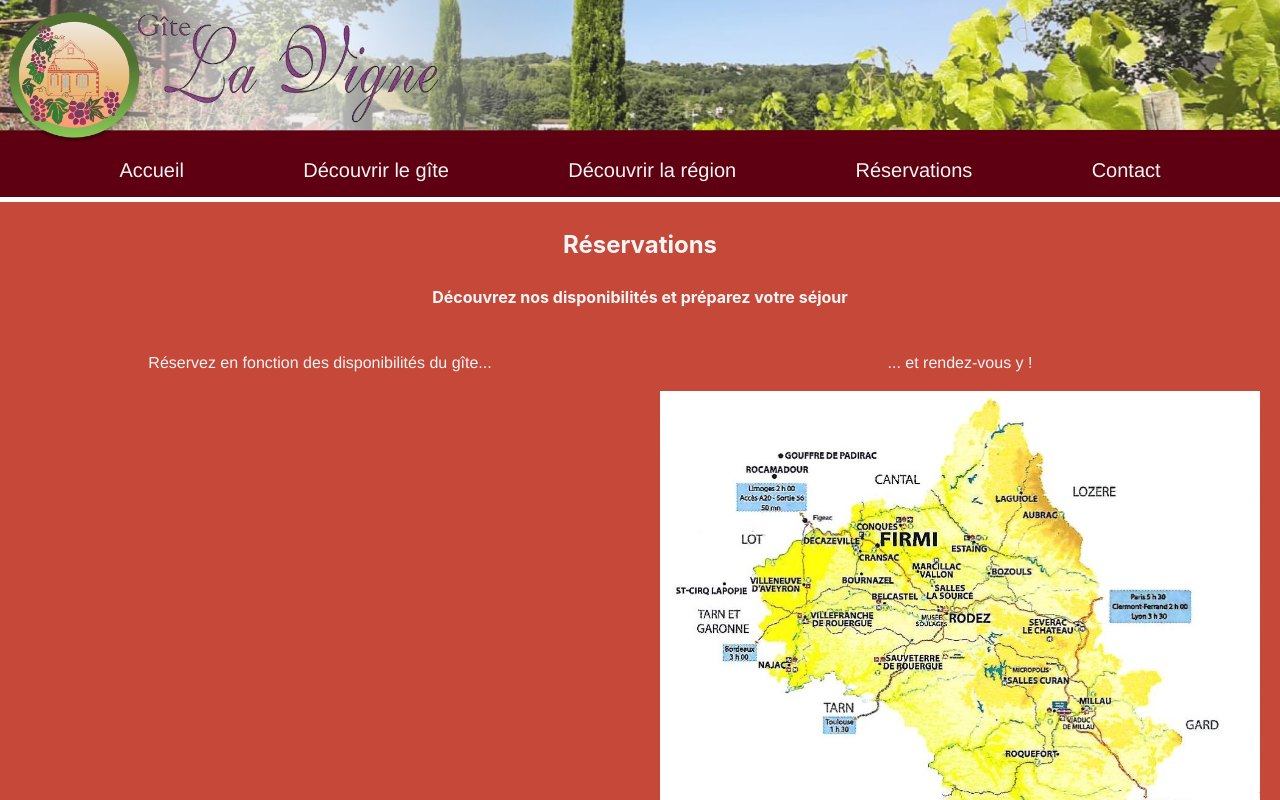
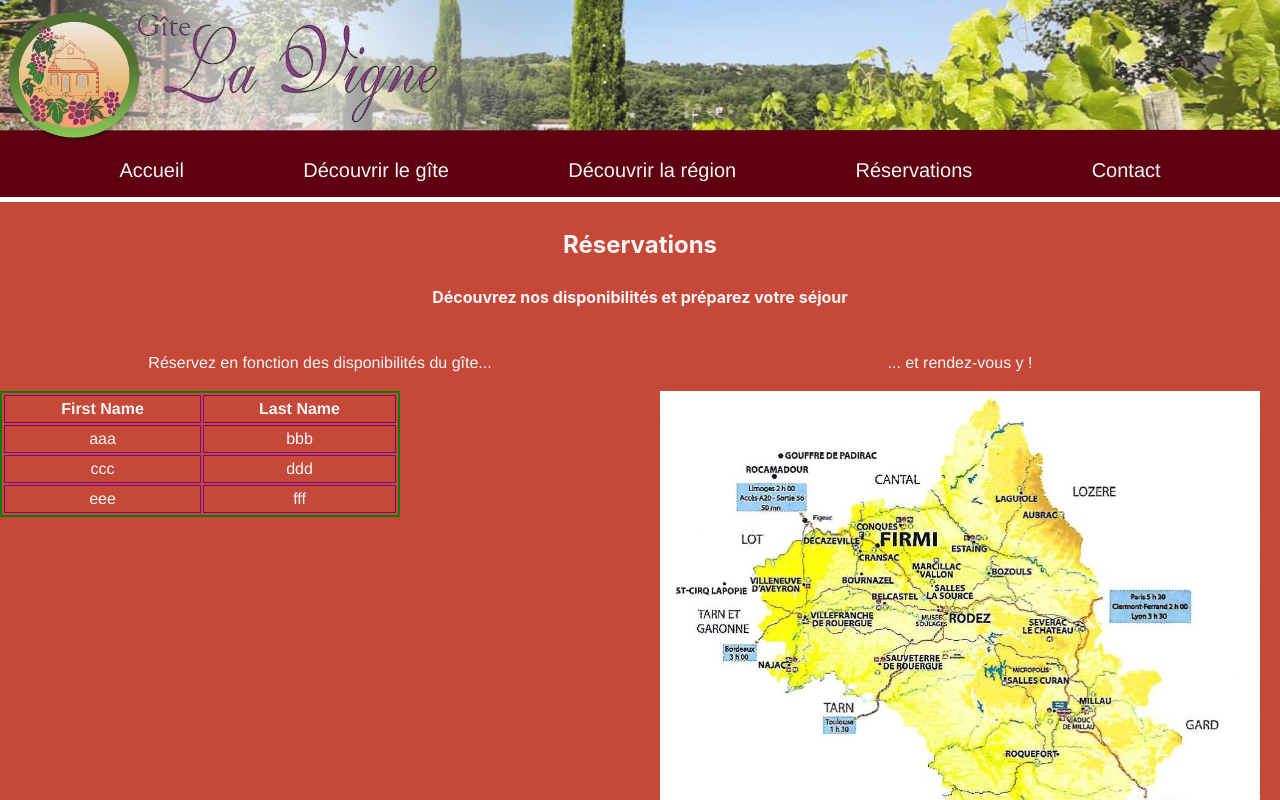
Before and after one commit to FrancoisMRib/gite-router, a React (Vite) app: page /reservations in a window 1280 px wide. Shown: the top 800 px of the page. Built offline with nearby package versions, Linux system fonts and the light colour scheme.

Commit message:
tableau statique

```diff
--- /dev/null
+++ b/src/components/Table.css
@@ -0,0 +1,14 @@
+.table{
+    width: 400px;
+    height: 100px;
+    border: 2px solid green ;
+    text-align: center;
+}
+
+.th{
+    border: 1px solid purple ;
+}
+
+.td{
+    border: 1px solid purple ;
+}
--- /dev/null
+++ b/src/components/Table.jsx
@@ -0,0 +1,43 @@
+import React from "react";
+import "./Table.css"
+
+export function ReactTable() {
+    const data=[
+      {
+        fname:"aaa",
+        lname:"bbb"
+      },
+      {
+        fname:"ccc",
+        lname:"ddd"
+      },
+      {
+        fname:"eee",
+        lname:"fff"
+      },
+    ]
+
+    return (
+      <div>
+        <table className="table">
+          <thead>
+            <tr>
+              <th className="th">First Name</th>
+              <th className="th">Last Name</th>
+            </tr>
+          </thead>
+          <tbody>
+            {
+              data.map((val,i)=>
+                <tr>
+                  <td className="td">{val.fname}</td>
+                  <td className="td">{val.lname}</td>
+                </tr>
+              )
+            }
+          </tbody>
+        </table>
+      </div>
+    )
+
+  }
--- a/src/components/pages/Reservation.jsx
+++ b/src/components/pages/Reservation.jsx
@@ -2,6 +2,7 @@ import {Header} from '../Header';
 import {Footer} from '../Footer';
 import { Link } from 'react-router-dom';
 import './Reservation.css';
+import { ReactTable } from '../Table';
 
 export function Reservation() {
     return (
@@ -14,6 +15,7 @@ export function Reservation() {
            <div className='panel'>
             <div className='zonegauche'>
                 <p>Réservez en fonction des disponibilités du gîte...</p>
+                <ReactTable/>
             </div>
             <div className='zonedroite'>
                 <p>... et rendez-vous y !</p>
```
